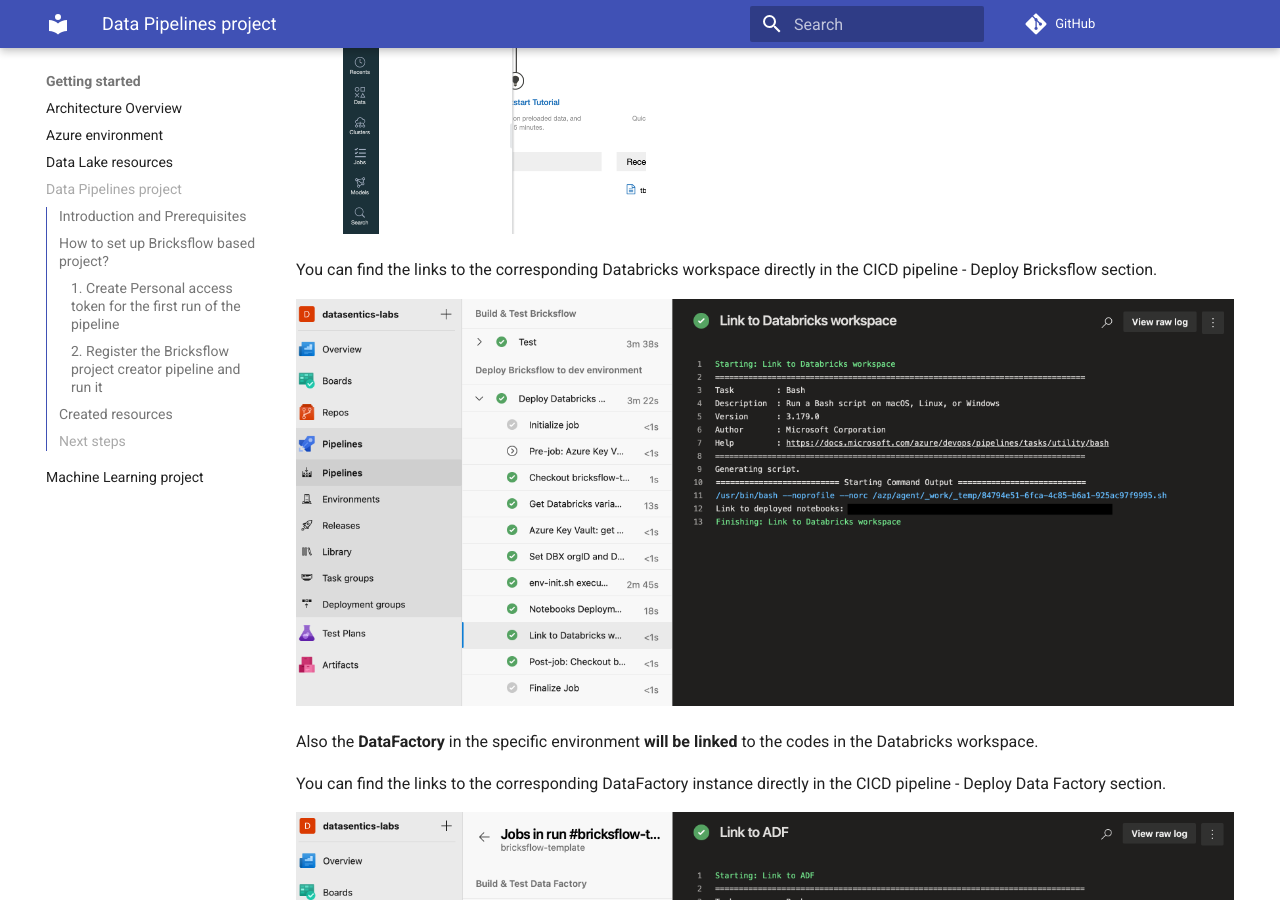
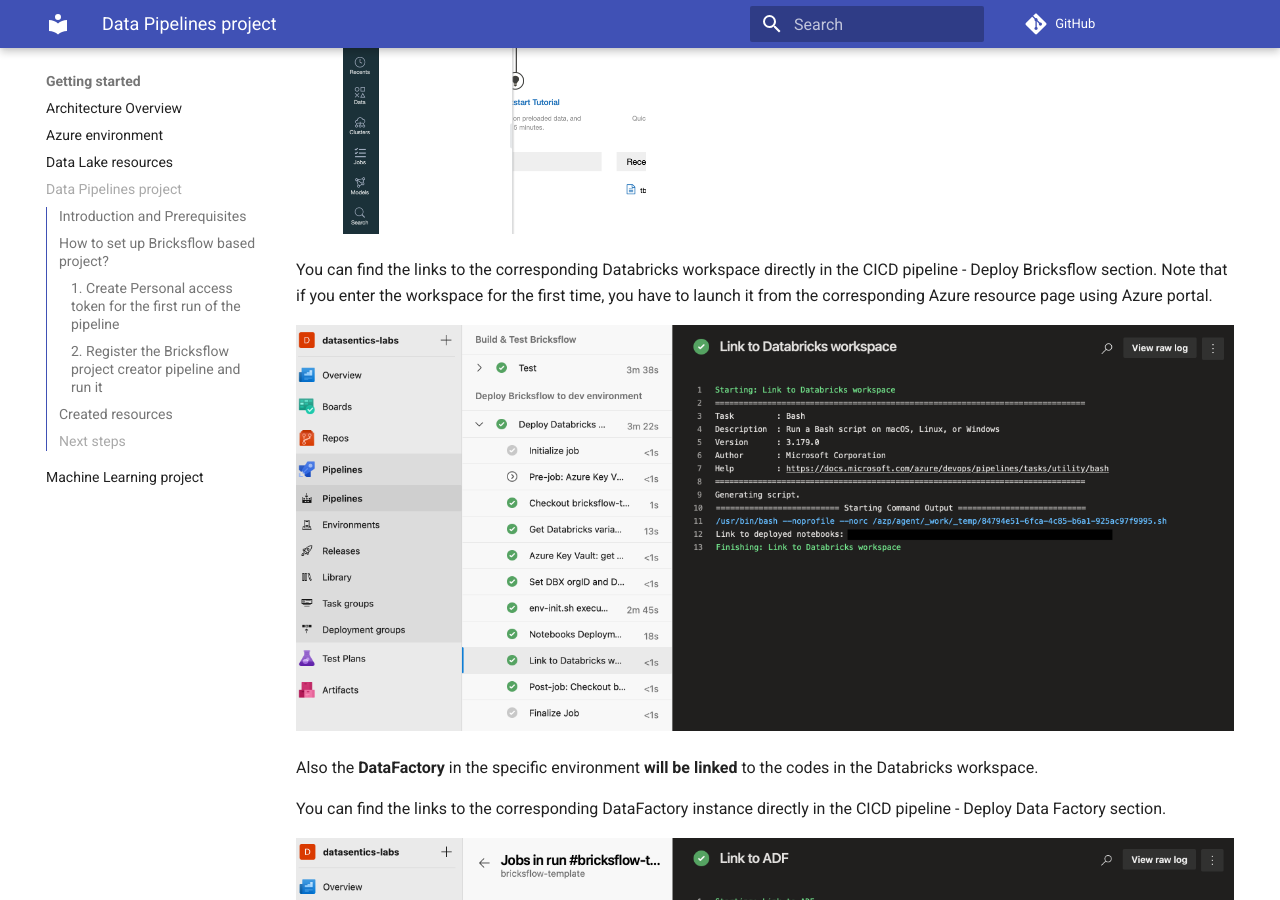
Before and after one commit to daipe-ai/platform-docs, an MkDocs documentation site: the page built from docs/getting-started/data-pipelines-project-setup.md, in a window 1280 px wide and 900 px high, scrolled down 6259 px. Built offline with MkDocs 1.6.1 and Material for MkDocs 9.7.7, drawn with Linux system fonts in a browser that asks for light colours; comment, search, counter and statistics services are not loaded.

Commit message:
add note on entering dbx workspace

```diff
--- a/docs/getting-started/data-pipelines-project-setup.md
+++ b/docs/getting-started/data-pipelines-project-setup.md
@@ -96,6 +96,7 @@
 ![](../images/bricks_dbx_ws.png){: style="width: 350px; padding-left: 5%"}
 
 You can find the links to the corresponding Databricks workspace directly in the CICD pipeline - Deploy Bricksflow section.
+Note that if you enter the workspace for the first time, you have to launch it from the corresponding Azure resource page using Azure portal.
 
 ![](../images/bricks_dbx_link.png)
 
```
